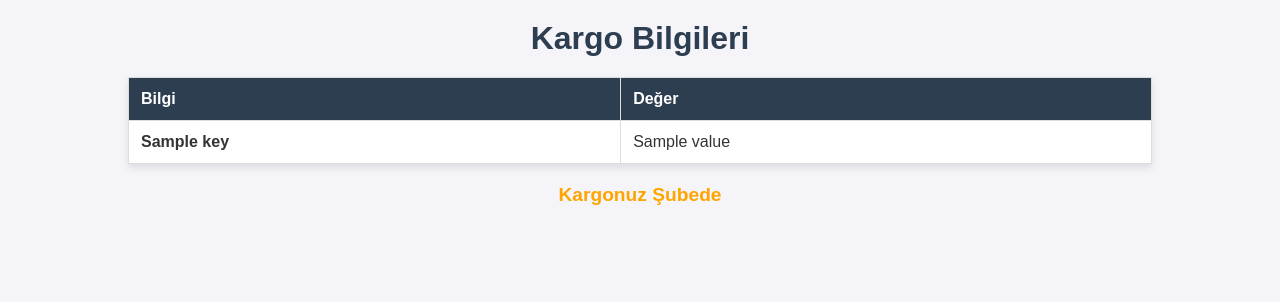
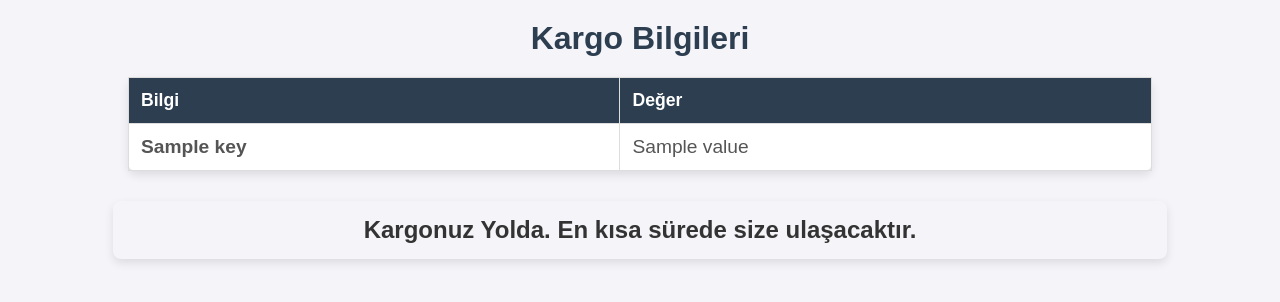
Before and after one commit to SiparisTakip/siparis_takip2, a Flask app: template templates/result.html in a window 1280 px wide. Shown: the top 302 px of the page. Run offline with Flask 3, Linux system fonts and the light colour scheme; the template is opened without the code that fills it: most values are stand-ins (such as "Sample title", 1, 10 or a date in 2020).

Commit message:
Update result.html

```diff
--- a/templates/result.html
+++ b/templates/result.html
@@ -6,7 +6,7 @@
     <title>Kargo Bilgileri</title>
     <style>
         body {
-            font-family: Arial, sans-serif;
+            font-family: 'Arial', sans-serif;
             margin: 0;
             padding: 0;
             background-color: #f4f4f9;
@@ -16,13 +16,16 @@
             text-align: center;
             margin: 20px 0;
             color: #2c3e50;
+            font-size: 2em;
+            font-weight: bold;
         }
         table {
             width: 80%;
             margin: 20px auto;
             border-collapse: collapse;
             background-color: #fff;
-            box-shadow: 0 4px 8px rgba(0, 0, 0, 0.1);
+            box-shadow: 0 4px 10px rgba(0, 0, 0, 0.1);
+            border-radius: 8px;
         }
         th, td {
             border: 1px solid #ddd;
@@ -32,6 +35,11 @@
         th {
             background-color: #2c3e50;
             color: #fff;
+            font-size: 1.1em;
+        }
+        td {
+            font-size: 1.2em;
+            color: #555;
         }
         tr:nth-child(even) {
             background-color: #f9f9f9;
@@ -42,39 +50,30 @@
         .status {
     text-align: center;
     margin: 20px auto;
-            font-size: 1.2em;
+    font-size: 1.5em;
     font-weight: bold;
     width: 80%;
-        }
-        .status.green {
-            color: green;
-        }
-        .status.blue {
-            color: blue;
-        }
-        .status.red {
-            color: red;
-        }
-        .status.orange {
-            color: orange;
+    padding: 15px;
+    border-radius: 8px;
+    box-shadow: 0 4px 10px rgba(0, 0, 0, 0.1);
+    display: flex;
+    flex-direction: column;
+    align-items: center;
+    justify-content: center; /* İçeriği dikey olarak ortalar */
+    margin-top: 30px; /* Üstten biraz boşluk */
 }
 
-        /* Media Queries for Responsive Design */
 @media screen and (max-width: 600px) {
-            table {
-                width: 95%; /* Mobile uyumlu tablo genişliği */
-            }
-            th, td {
-                padding: 8px; /* Daha küçük hücreler */
+    .status {
+        font-size: 1.2em;
+        padding: 10px;
+        margin-top: 10px; /* Mobilde üst margin değeri azaltılabilir */
     }
     h1 {
-                font-size: 1.5em; /* Başlık boyutunu küçült */
-            }
-            .status {
-                font-size: 1em; /* Durum metnini küçült */
-                width: 90%; /* Mobilde durumu daha büyük yapmak */
+        font-size: 1.8em;
     }
 }
+
     </style>
 </head>
 <body>
@@ -100,7 +99,9 @@
     <div class="status
         {% if son_durum == 'TESLİM EDİLDİ' and gonderi_tip == 'NORMAL' %}
         green
-        {% elif son_durum == 'YOLDA' %}
+        {% elif supabase_takip == 'supabase' %}
+        green
+        {% elif son_durum == 'YOLDA' or 'ÇIKIŞ ŞUBESİNDE' %}
         blue
         {% elif gonderi_tip == 'İADE' %}
         red
@@ -111,14 +112,20 @@
         {% endif %}">
         {% if son_durum == 'TESLİM EDİLDİ' and gonderi_tip == 'NORMAL' %}
         Kargonuz Teslim Edildi
-        {% elif son_durum == 'YOLDA' %}
-        Kargonuz Yolda En Kısa Sürede Size Ulaşacaktır
+        {% elif supabase_takip == 'supabase' %}
+        Kargonuz İşleme Alınmıştır. Adınıza Fatura Kesildi, en hızlı sürede hazırlanıp kargoya teslim edilecektir.
+        {% elif son_durum == 'YOLDA' or 'ÇIKIŞ ŞUBESİNDE' %}
+        Kargonuz Yolda. En kısa sürede size ulaşacaktır.
         {% elif gonderi_tip == 'İADE' %}
-        Kargonuz İade Ediliyor
+        Kargonuz İade Ediliyor.
         {% elif son_durum == 'TESLİMATTA' and gonderi_tip == 'NORMAL' %}
-        Kargonuz Dağıtımda
+        Kargonuz Dağıtımda.
         {% else %}
-        Kargonuz Şubede
+        <div style="font-size: 1.5em; color: #f39c12;">Kargonuz Aras Kargo Şubesinde En Kısa Sürede Almanız Gerekiyor!</div><br>
+        <div style="font-size: 2em; font-weight: bold; color: #2c3e50;">ARAS KARGO</div>
+        <div style="font-size: 2.5em; font-weight: bold; color: #2c3e50;">{{ teslimat_sube }}</div>
+        <div style="font-size: 1.5em; font-weight: bold; color: #c0392b;">ŞUBESİNDE</div><br>
+        <p style="font-size: 1.2em; color: #555;">Telefonunuzdan Haritalara <span style="font-size: 1.2em; color: #e74c3c;">ARAS KARGO {{ teslimat_sube }}</span> yazarak konumuna ulaşabilirsiniz.</p>
         {% endif %}
     </div>
 
```
Lines whose indentation alone changed are shown as unchanged.
